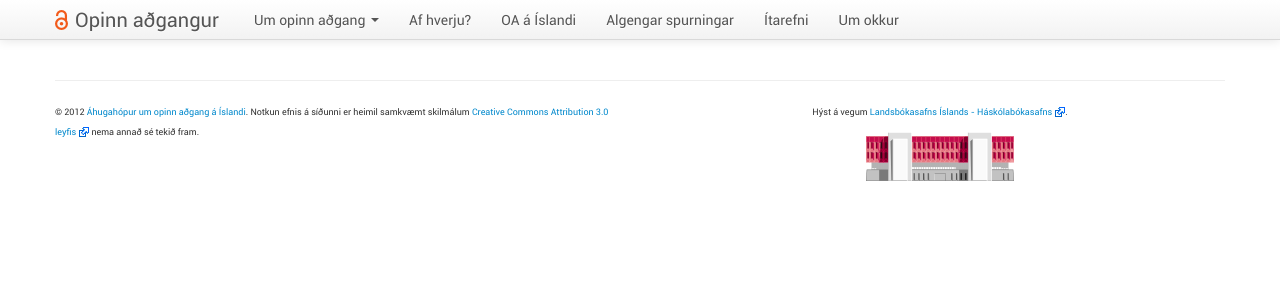
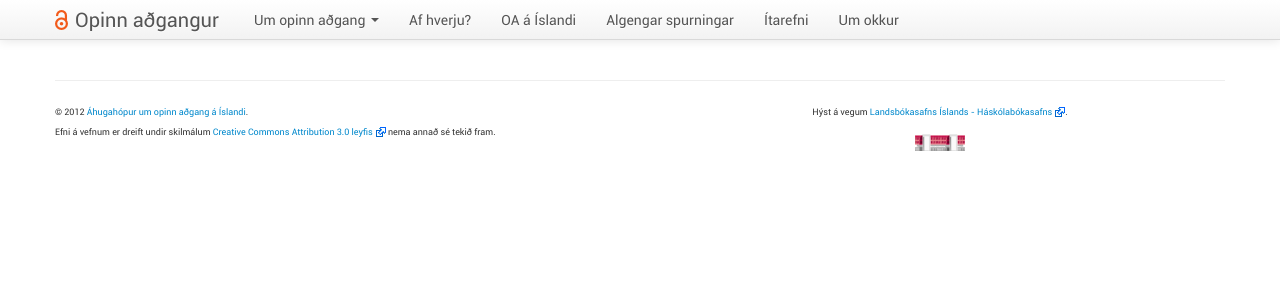
Before and after one commit to oa-island/oa-island.github.com, a Jekyll site: the page built from algengar-spurningar.html, in a window 1280 px wide. Shown: the top 300 px of the page. Built offline with Jekyll 4.4.1, drawn with Linux system fonts in a browser that asks for light colours.

Commit message:
Smávægilegar lagfæringar.

```diff
--- a/_layouts/default.html
+++ b/_layouts/default.html
@@ -107,14 +107,15 @@
   <div class="row">
     <div class="span6">
         <p style="text-align: left;">
-          &copy; {{ site.time | date: '%Y' }} <a href="/um">Áhugahópur um opinn aðgang á Íslandi</a>. Notkun efnis á síðunni er heimil samkvæmt skilmálum <a class="external" rel="license" href="http://creativecommons.org/licenses/by/3.0/">Creative Commons Attribution 3.0 leyfis</a> nema annað sé tekið fram.
+          &copy; {{ site.time | date: '%Y' }} <a href="/um">Áhugahópur um opinn aðgang á Íslandi</a>.<br>
+          Efni á vefnum er dreift undir skilmálum <a class="external" rel="license" href="http://creativecommons.org/licenses/by/3.0/">Creative Commons Attribution 3.0 leyfis</a> nema annað sé tekið fram.
         </p>
     </div>
     <div class="span6">
         <p>
           Hýst á vegum <a  class="external" href="http://www.landsbokasafn.is">Landsbókasafns Íslands - Háskólabókasafns</a>.
         </p>
-        <a href="http://www.landsbokasafn.is"><img src="/static/img/lbslogo.png" height="20px"></a>
+        <a href="http://www.landsbokasafn.is"><img src="/static/img/lbslogo.png" width="50px"></a>
     </div>
   </div>
 
--- a/index.html
+++ b/index.html
@@ -40,7 +40,7 @@ title:  Forsíða
     <h2>Fréttir og viðburðir</h2>
 
   {% assign posts = site.posts %}
-  {% assign listing_limit = 6 %}
+  {% assign listing_limit = 4 %}
   {% include compact-post-listing.html %}
   </div>
   <div class="span6">
```
